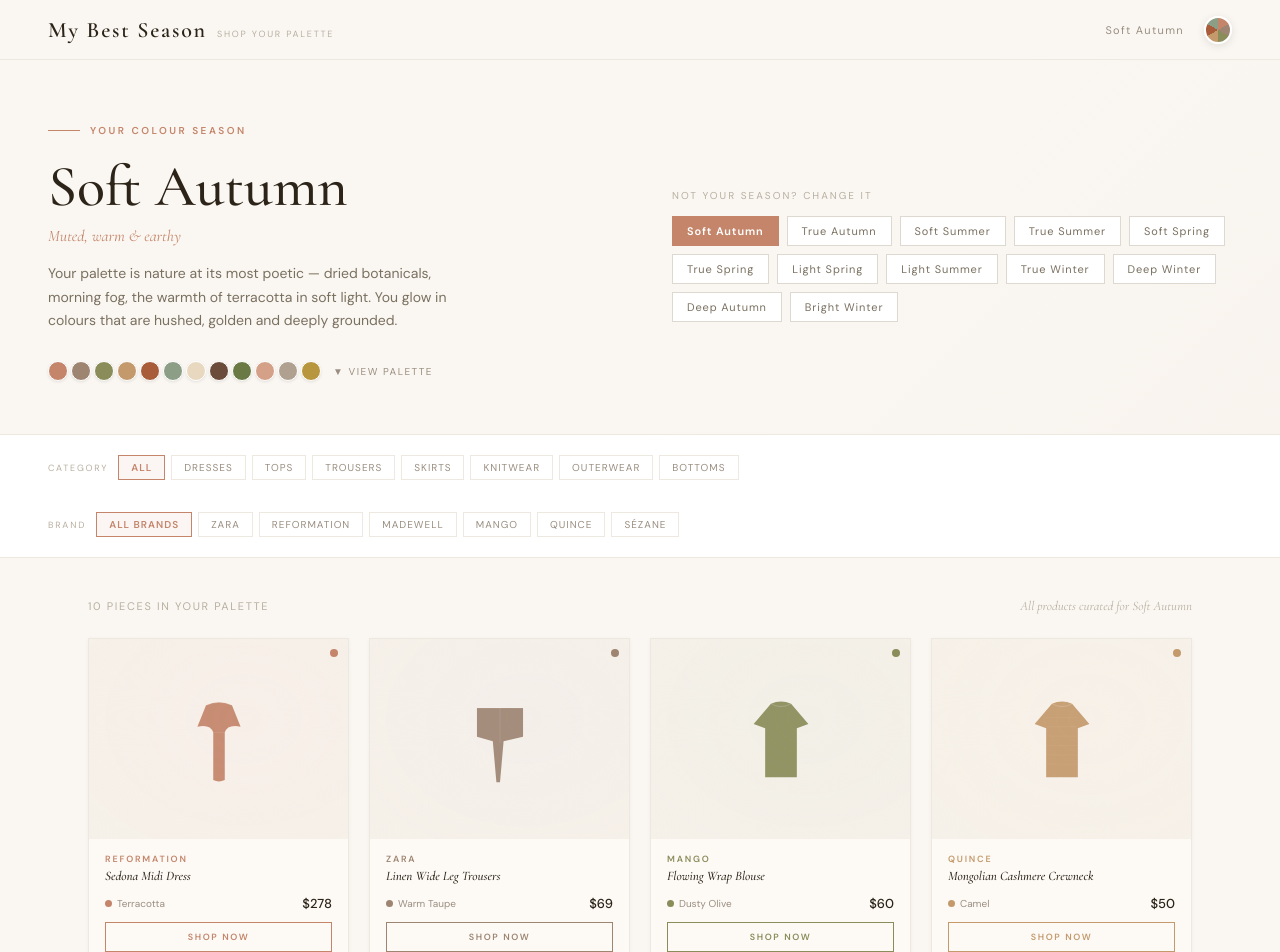
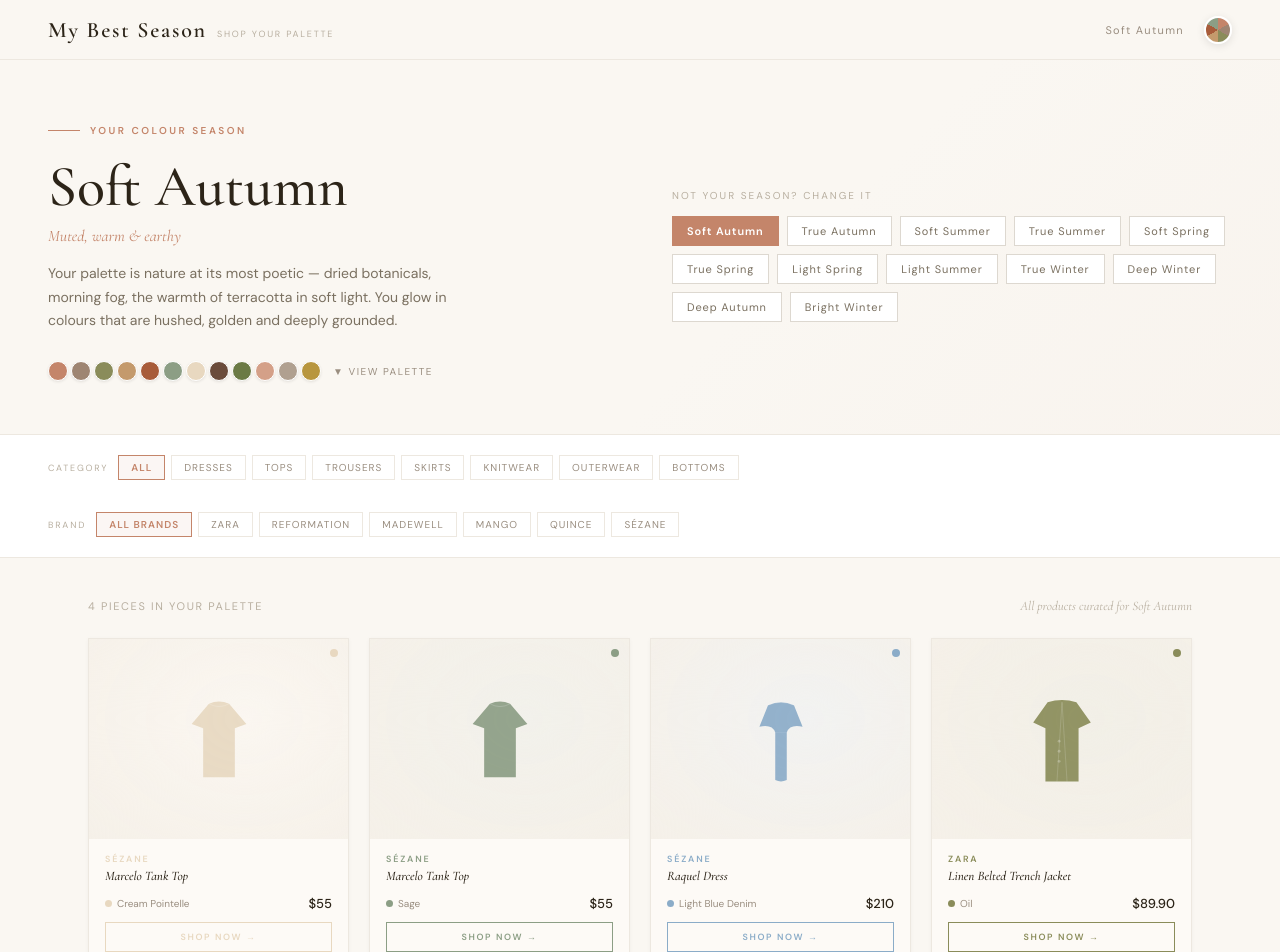
Before and after one commit to athinadesmet27/mybestseason, a React (Vite) app: page / in a window 1280 px wide. Shown: the top 952 px of the page. Built offline with nearby package versions, Linux system fonts and the light colour scheme.

Commit message:
Update App.jsx

```diff
--- a/src/App.jsx
+++ b/src/App.jsx
@@ -244,29 +244,33 @@
 };
 
 const PRODUCTS = [
-  // ── SOFT AUTUMN ──────────────────────────────────────────────
-  { id: 1,  brand: "Reformation",  name: "Sedona Midi Dress",           price: "$278", color: "#C4856A", colorName: "Terracotta",   season: "Soft Autumn", category: "Dresses" },
-  { id: 2,  brand: "Zara",         name: "Linen Wide Leg Trousers",     price: "$69",  color: "#9E8572", colorName: "Warm Taupe",    season: "Soft Autumn", category: "Trousers" },
-  { id: 3,  brand: "Mango",        name: "Flowing Wrap Blouse",         price: "$60",  color: "#8A8C5A", colorName: "Dusty Olive",   season: "Soft Autumn", category: "Tops" },
-  { id: 4,  brand: "Quince",       name: "Mongolian Cashmere Crewneck", price: "$50",  color: "#C49A6C", colorName: "Camel",         season: "Soft Autumn", category: "Knitwear" },
-  { id: 5,  brand: "Reformation",  name: "Amora Midi Skirt",            price: "$168", color: "#A85C3A", colorName: "Rust",          season: "Soft Autumn", category: "Skirts" },
-  { id: 6,  brand: "Sézane",       name: "Gaspard Relaxed Shirt",       price: "$115", color: "#8C9E85", colorName: "Sage Smoke",    season: "Soft Autumn", category: "Tops" },
-  { id: 7,  brand: "Madewell",     name: "(Re)sourced Cashmere Turtleneck", price: "$138", color: "#B0A090", colorName: "Mushroom", season: "Soft Autumn", category: "Knitwear" },
-  { id: 8,  brand: "Zara",         name: "Double Breasted Blazer",      price: "$129", color: "#6B4C3B", colorName: "Chocolate",     season: "Soft Autumn", category: "Outerwear" },
-  { id: 9,  brand: "Mango",        name: "Leather Effect Midi Skirt",   price: "$80",  color: "#B8963E", colorName: "Antique Gold",  season: "Soft Autumn", category: "Skirts" },
-  { id: 10, brand: "Quince",       name: "European Linen Trousers",     price: "$60",  color: "#6B7A45", colorName: "Moss",          season: "Soft Autumn", category: "Trousers" },
+  // ── SOFT AUTUMN — Real products ───────────────────────────────
+  { id: 1,  brand: "Sézane",  name: "Marcelo Tank Top",    price: "$55",  color: "#E8D8C0", colorName: "Cream Pointelle", season: "Soft Autumn", category: "Tops",    url: "https://www.sezane.com/us-en/product/marcelo-tank-tops/cream-pointelle#size-XXS" },
+  { id: 2,  brand: "Sézane",  name: "Marcelo Tank Top",    price: "$55",  color: "#8C9E85", colorName: "Sage",            season: "Soft Autumn", category: "Tops",    url: "https://www.sezane.com/us-en/product/marcelo-tank-tops/sage#size-XXS" },
+  { id: 3,  brand: "Sézane",  name: "Raquel Dress",        price: "$210", color: "#8BACC8", colorName: "Light Blue Denim", season: "Soft Autumn", category: "Dresses", url: "https://www.sezane.com/us-en/product/raquel-dress/light-blue#size-2" },
+  { id: 4,  brand: "Zara",    name: "Linen Belted Trench Jacket", price: "$89.90", color: "#8A8C5A", colorName: "Oil",    season: "Soft Autumn", category: "Outerwear", url: "https://www.zara.com/us/en/linen-blend-belted-trench-jacket-p02753364.html?v1=507738728&v2=2546081" },
 
-  // ── TRUE AUTUMN ──────────────────────────────────────────────
-  { id: 11, brand: "Reformation",  name: "Calista Slip Dress",          price: "$198", color: "#C4622D", colorName: "Burnt Orange",  season: "True Autumn", category: "Dresses" },
-  { id: 12, brand: "Zara",         name: "Corduroy Wide Leg Trousers",  price: "$79",  color: "#4A6741", colorName: "Forest Green",  season: "True Autumn", category: "Trousers" },
-  { id: 13, brand: "Madewell",     name: "Texture & Thread Midi Dress", price: "$148", color: "#D4A017", colorName: "Warm Gold",     season: "True Autumn", category: "Dresses" },
-  { id: 14, brand: "Sézane",       name: "Anatole Knit Cardigan",       price: "$155", color: "#C49A1A", colorName: "Mustard",       season: "True Autumn", category: "Knitwear" },
-  { id: 15, brand: "Zara",         name: "Suede Effect A-Line Skirt",   price: "$99",  color: "#A83C2A", colorName: "Brick Red",     season: "True Autumn", category: "Skirts" },
-  { id: 16, brand: "Mango",        name: "Knitted Polo Neck Sweater",   price: "$70",  color: "#8C6040", colorName: "Warm Brown",    season: "True Autumn", category: "Knitwear" },
-  { id: 17, brand: "Quince",       name: "Stretch Organic Cotton Blazer", price: "$120", color: "#5A6B30", colorName: "Deep Olive", season: "True Autumn", category: "Outerwear" },
-  { id: 18, brand: "Reformation",  name: "Hailey Midi Wrap Dress",      price: "$218", color: "#D46B2A", colorName: "Pumpkin",       season: "True Autumn", category: "Dresses" },
-  { id: 19, brand: "Zara",         name: "Faux Leather Biker Jacket",   price: "$149", color: "#6B3A2A", colorName: "Chocolate",     season: "True Autumn", category: "Outerwear" },
-  { id: 20, brand: "Madewell",     name: "Oversized Flannel Shirt",     price: "$78",  color: "#3D6B6B", colorName: "Deep Teal",     season: "True Autumn", category: "Tops" },
+  // ── TRUE AUTUMN — Real products ───────────────────────────────
+  { id: 5,  brand: "Sézane",  name: "Marcelo Tank Top",    price: "$55",  color: "#8B3A2A", colorName: "Mahogany",        season: "True Autumn", category: "Tops",    url: "https://www.sezane.com/us-en/product/marcelo-tank-tops/mahogany#size-XXS" },
+  { id: 6,  brand: "Sézane",  name: "Lua Dress",           price: "$240", color: "#6B3A2A", colorName: "Cream Crochet Chocolate", season: "True Autumn", category: "Dresses", url: "https://www.sezane.com/us-en/product/lua-dress/cream-crochet-chocolate-background#size-2" },
+
+  // ── SOFT SUMMER — Real products ───────────────────────────────
+  { id: 7,  brand: "Zara",    name: "Wide Linen Pants",    price: "$59.90", color: "#B8D0E8", colorName: "Light Blue",    season: "Soft Summer", category: "Bottoms", url: "https://www.zara.com/us/en/wide-leg-linen-pants-p07970734.html?v1=537259582&v2=2546081" },
+  { id: 8,  brand: "Zara",    name: "Linen Blend Safari Shirt", price: "$59.90", color: "#B8D0E8", colorName: "Light Blue", season: "Soft Summer", category: "Tops",  url: "https://www.zara.com/us/en/linen-safari-shirt-p08120734.html?v1=495689055&v2=2546081" },
+
+  // ── TRUE SUMMER — Real products ───────────────────────────────
+  { id: 9,  brand: "Sézane",  name: "Marcelo Tank Top",    price: "$55",  color: "#F0F0F8", colorName: "Ecru / Navy",     season: "True Summer", category: "Tops",    url: "https://www.sezane.com/us-en/product/marcelo-tank-tops/ecru-navy#size-XXS" },
+
+  // ── TRUE WINTER — Real products ───────────────────────────────
+  { id: 10, brand: "Zara",    name: "Linen Belted Trench Jacket", price: "$89.90", color: "#1A2A5A", colorName: "Navy Blue", season: "True Winter", category: "Outerwear", url: "https://www.zara.com/us/en/linen-blend-belted-trench-jacket-p02753364.html?v1=507738729&v2=2546081" },
+  { id: 11, brand: "Sézane",  name: "Raquel Dress",        price: "$210", color: "#2A3A5A", colorName: "Deep Blue Denim", season: "True Winter", category: "Dresses", url: "https://www.sezane.com/us-en/product/raquel-dress/deep-blue#size-2" },
+  { id: 12, brand: "Sézane",  name: "Raquel Dress",        price: "$210", color: "#1A1A2A", colorName: "Black",           season: "True Winter", category: "Dresses", url: "https://www.sezane.com/us-en/product/raquel-dress/black#size-2" },
+  { id: 13, brand: "Sézane",  name: "Marcelo Tank Top",    price: "$55",  color: "#F8F8FF", colorName: "Ecru",            season: "True Winter", category: "Tops",    url: "https://www.sezane.com/us-en/product/marcelo-tank-tops/ecru#size-XXS" },
+  { id: 14, brand: "Sézane",  name: "Marcelo Tank Top",    price: "$55",  color: "#1A1A2A", colorName: "Black",           season: "True Winter", category: "Tops",    url: "https://www.sezane.com/us-en/product/marcelo-tank-tops/black#size-XXS" },
+  { id: 15, brand: "Sézane",  name: "Marcelo Tank Top",    price: "$55",  color: "#1A1A2A", colorName: "Black / White",   season: "True Winter", category: "Tops",    url: "https://www.sezane.com/us-en/product/marcelo-tank-tops/black-white#size-XXS" },
+
+  // ── TRUE SPRING — Real products ───────────────────────────────
+  { id: 16, brand: "Sézane",  name: "Raquel Dress",        price: "$210", color: "#F0C8C0", colorName: "Rosa Corail Print", season: "True Spring", category: "Dresses", url: "https://www.sezane.com/us-en/product/raquel-dress/rosa-corail-print#size-2" },
 
   // ── SOFT SUMMER ──────────────────────────────────────────────
   { id: 21, brand: "Reformation",  name: "Valletta Midi Dress",         price: "$248", color: "#C49090", colorName: "Dusty Rose",    season: "Soft Summer", category: "Dresses" },
@@ -497,6 +501,7 @@
           </div>
           <span style={{ fontSize: "13px", color: "#2C2418", fontFamily: "'DM Sans', sans-serif", fontWeight: 500 }}>{product.price}</span>
         </div>
+        <a href={product.url || "#"} target="_blank" rel="noopener noreferrer" style={{ textDecoration: "none" }}>
           <button style={{
             width: "100%",
             marginTop: "10px",
@@ -511,7 +516,8 @@
             transition: "all 0.25s ease",
             fontFamily: "'DM Sans', sans-serif",
             fontWeight: 600,
-        }}>Shop Now</button>
+          }}>Shop Now →</button>
+        </a>
       </div>
     </div>
   );
```
Lines whose indentation alone changed are shown as unchanged.
